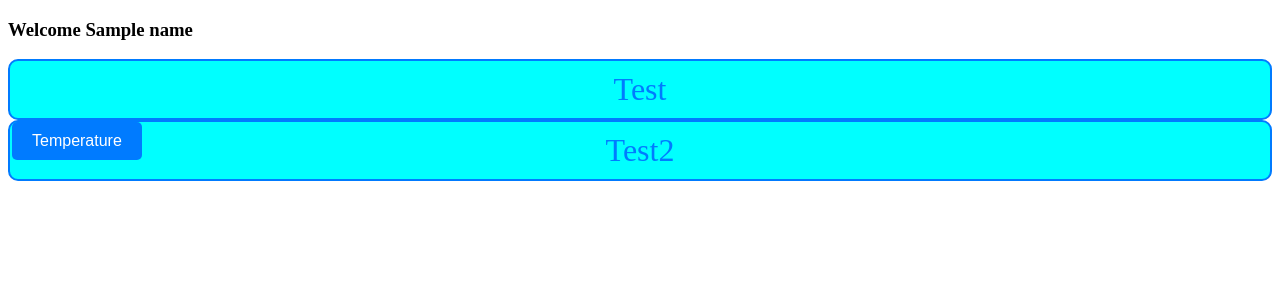
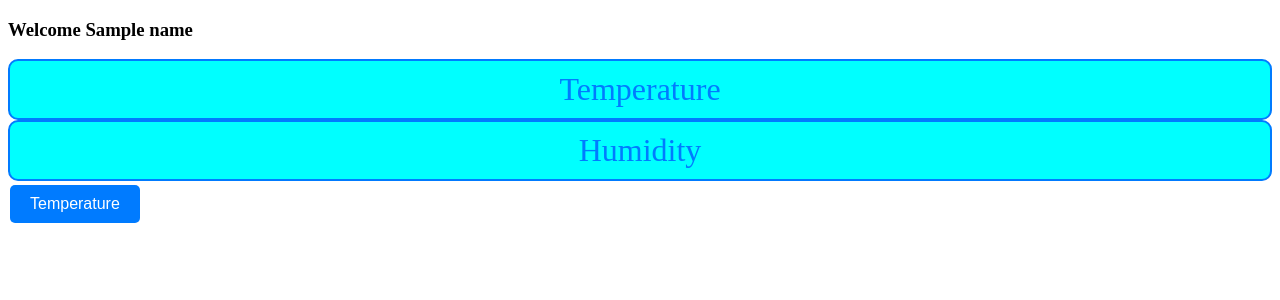
Before and after one commit to BookCultivator/Water_adding_system, a Flask app: template Server_base/apps/mainprogram/templates/index.html in a window 1280 px wide. Shown: the top 300 px of the page. Run offline with Flask 3, Linux system fonts and the light colour scheme; the template is opened without the code that fills it: most values are stand-ins (such as "Sample title", 1, 10 or a date in 2020).

Commit message:
delete vens

```diff
--- a/Server_base/apps/mainprogram/app.py
+++ b/Server_base/apps/mainprogram/app.py
@@ -1,37 +1,34 @@
 from flask import Flask, render_template, jsonify, url_for, request
 import random
 
-app = Flask(__name__)
+
+
+app = Flask(__name__) # 設定靜態檔案和模板檔案的路徑
 
 @app.route("/", methods = ["GET"]) # 設定路由
-def test():
+def index_handle():
     return "Hello. This page is nothing."
 
 @app.route("/interface/web_extremity", methods = ["GET"])
-def index():
+def Web_Extremity_handle():
     return "Hi"
 
 @app.route("/interface/phone_extremity", methods = ["GET"])
-def index():
+def Phone_Extremity_handle():
     return "Hi"
 
 @app.route("/bot/line_bot", methods = ["GET"])
-def index():
+def Line_bot_handle():
     return "Hi"
 
 @app.route("/bot/discord_bot", methods = ["GET"])
-def index():
+def Discord_bot_handle():
     return "hi"
 
 @app.route("/data/sensor_data", methods = ["POST"])
-def index():
+def Sensor_Data_handle():
     return "Hi"
 
-
-
-@app.route("/test2/<name>", methods=["GET"], endpoint="prinnNameEndpoint")
-def test2(name):
-    return f"<h1> {name} </h1>"
 
 # # 模擬獲取即時溫度
 # def get_temperature():
@@ -46,14 +43,6 @@ def test2(name):
 #     # 返回模擬的溫度數據
 #     return jsonify({'temperature': get_temperature()})
 
-@app.route("/test4/<name>", methods=["GET"])
-def test4(name):
-    return render_template("index.html", name=name)
-
-# while app.test_request_context():
-#     print(url_for('test2', name='test2'))
-#     print(url_for('test4', name='dd', page=1))
-
 
 if __name__ == '__main__':
     app.run(debug=True)
--- a/Server_base/apps/mainprogram/templates/index.html
+++ b/Server_base/apps/mainprogram/templates/index.html
@@ -30,24 +30,23 @@
                 margin: 4px 2px;
                 cursor: pointer;
                 border-radius: 5px;
-                position: absolute;
             }
         </style>
         <script>
             function test() {
-                console.log('test');
+                document.getElementById("temperature").innerHTML = "Hello World!";
             }
         </script>
     </head>
     <body>
         <h3>Welcome {{name}}</h3>
-        <div class="test">
-            <p>Test</p>
-            <button class="test_bu" type="button" onclick="test()">Temperature</button>
+        <div class="test", id="temperature">
+            <p>Temperature</p>
         </div>
-        <div class="test">
-            <p>Test2</p>
+        <div class="test", id="temperature">
+            <p>Humidity</p>
         </div>
+        <button class="test_bu" type="button" onclick="test()">Temperature</button>
 
     </body>
 </html>
```
